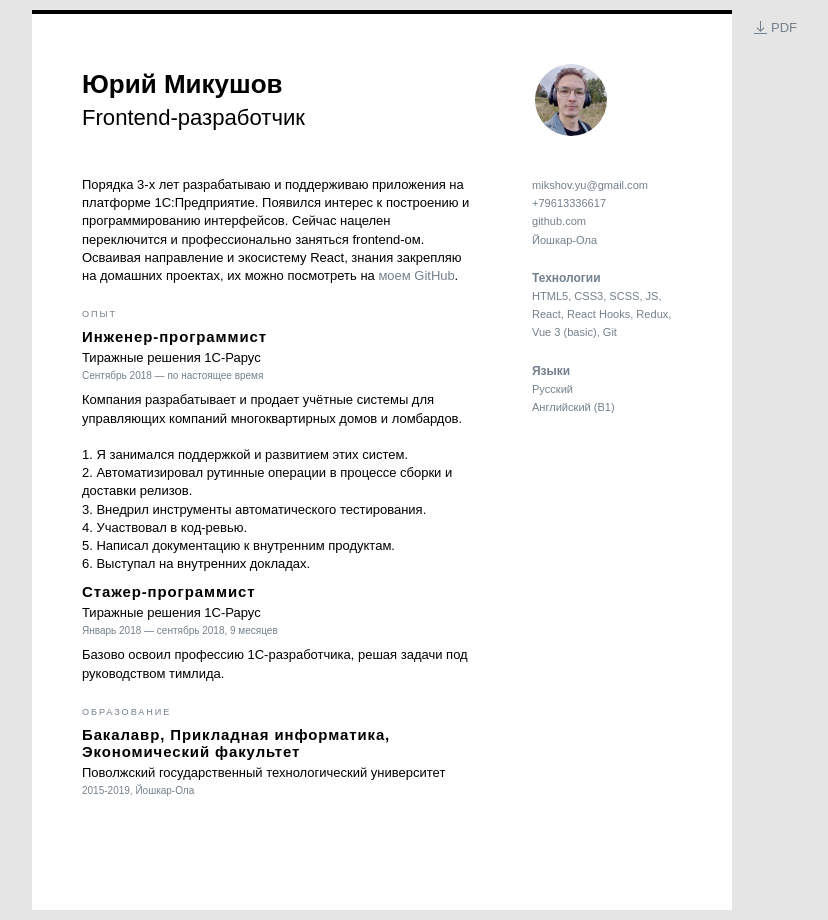
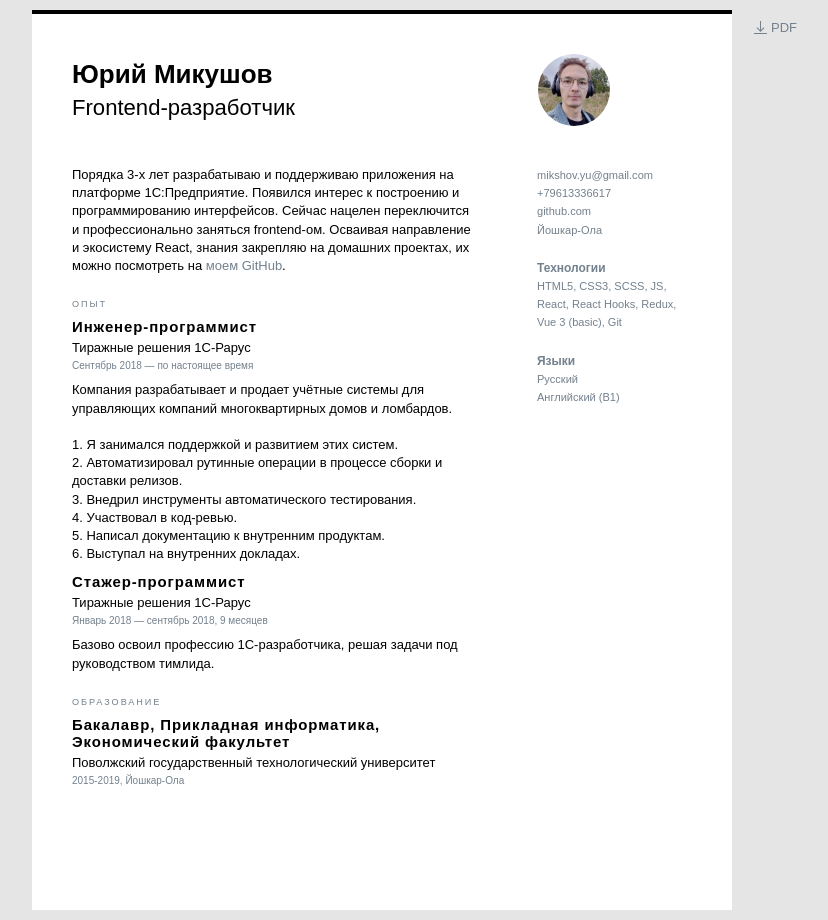
Before and after one commit to yurimikushov/yurimikushov.github.io, a website: page cv/index.html in a window 1280 px wide. Shown: the whole page, without its empty margins (258-1086 px from the left). Drawn offline with Linux system fonts and the light colour scheme.

Commit message:
style: corrected UI

```diff
--- a/cv/css/header.css
+++ b/cv/css/header.css
@@ -22,7 +22,7 @@
 .avatar {
   width: var(--header-hight);
   height: var(--header-hight);
-  margin-right: 75px;
+  margin-right: 82px;
   clip-path: circle(50%);
   float: right;
 }
--- a/cv/css/index.css
+++ b/cv/css/index.css
@@ -37,5 +37,5 @@ html {
 }
 
 .cv {
-  margin: 50px;
+  margin: 40px;
 }
```
